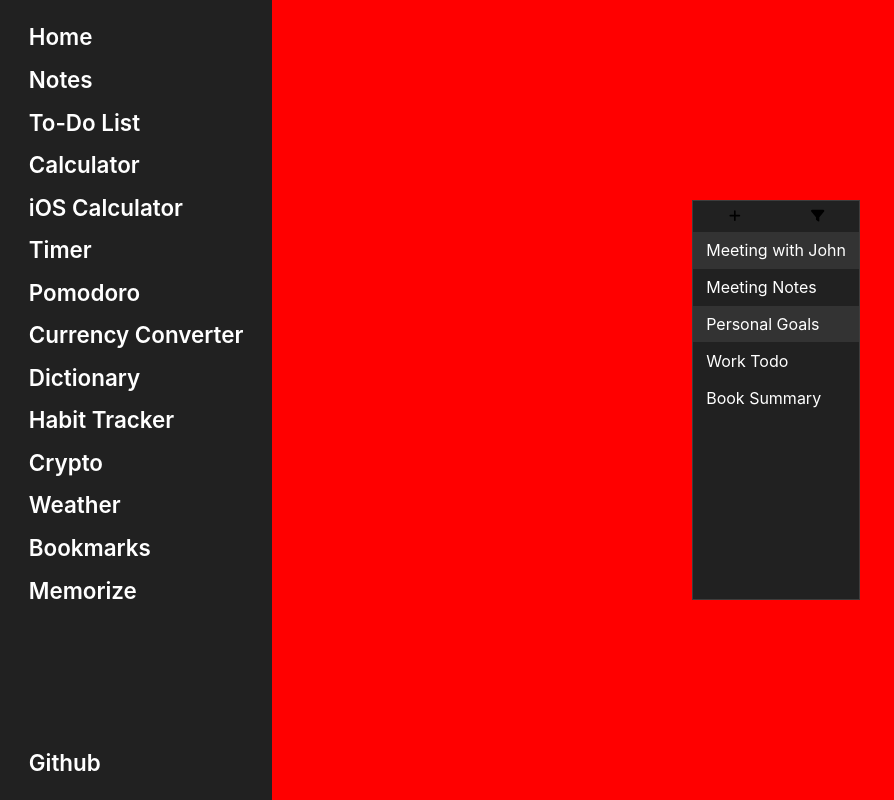
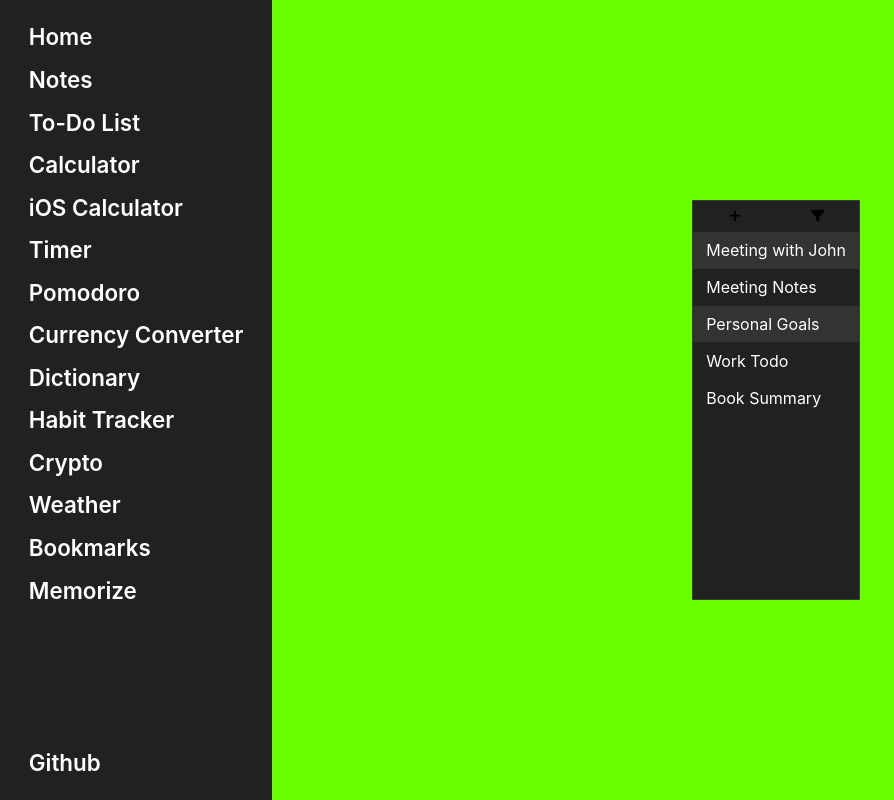
Before and after one commit to mrmendoza-dev/react-apps, a React (Vite) app: page / in a window 1280 px wide. Shown: the whole page, without its empty margins (0-894 px from the left). Built offline with nearby package versions, Linux system fonts and the light colour scheme.

Commit message:
testing @extend

```diff
--- a/src/index.scss
+++ b/src/index.scss
@@ -1,6 +1,11 @@
 
 
-$bg-color: red;
+$bg-color: rgb(106, 255, 0);
+
+.bg-color {
+  background-color: $bg-color
+
+}
 
 .App {
   display: flex;
@@ -8,7 +13,7 @@ $bg-color: red;
   align-items: center;
   height: 100vh;
   width: 100vw;
-  background-color: $bg-color
+  @extend .bg-color;
 }
 
 .app-sidebar {
```
